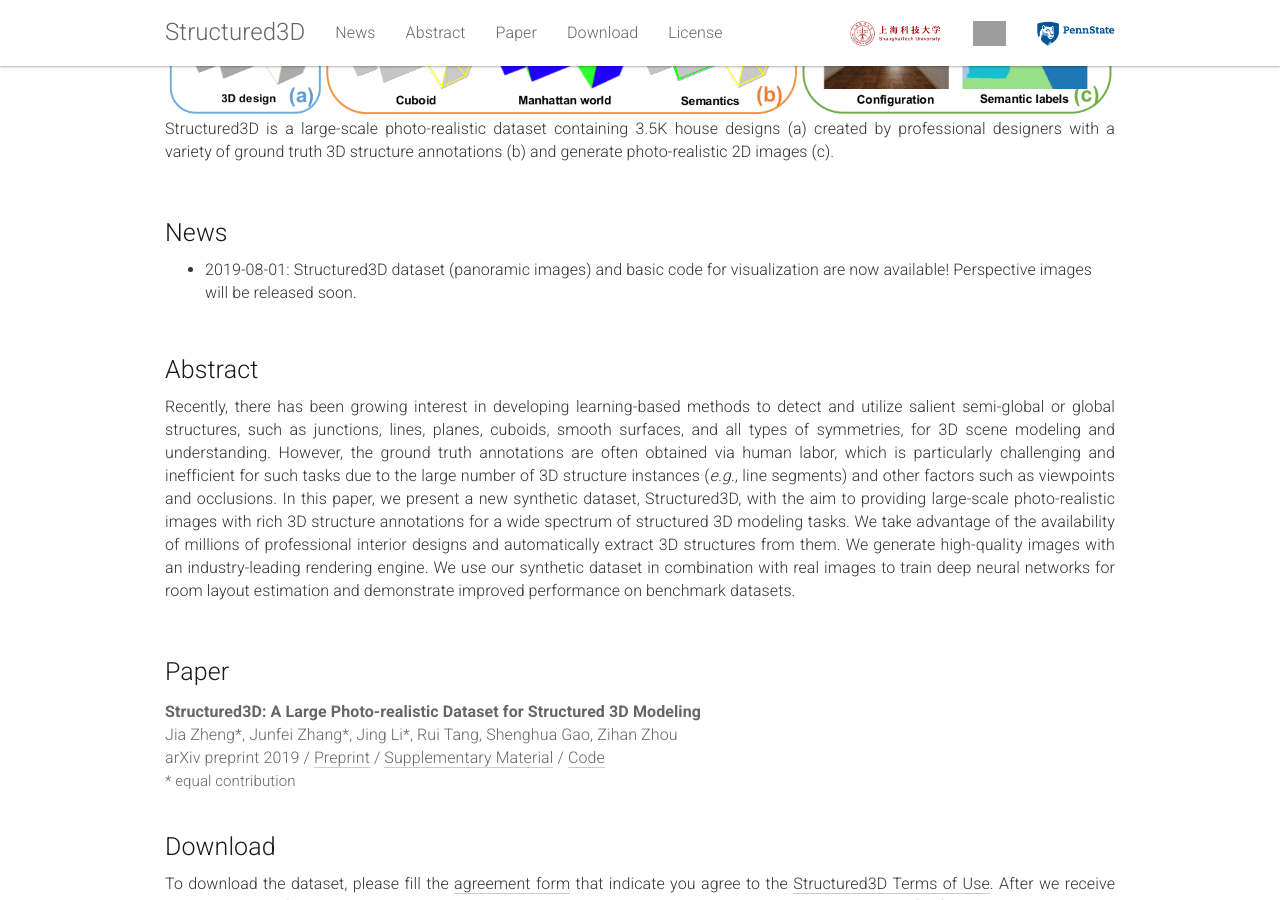
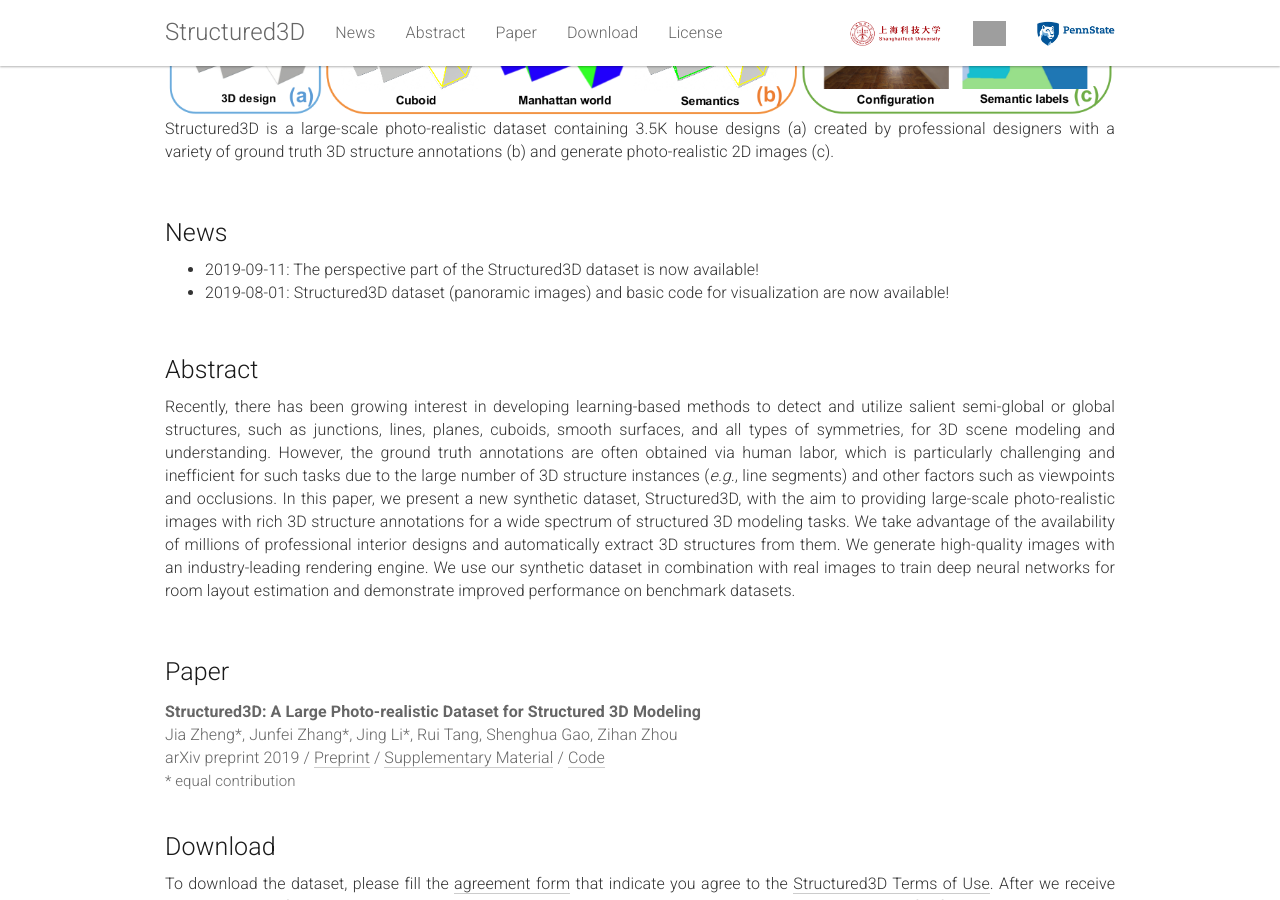
Before and after one commit to bertjiazheng/Structured3D, a Jekyll site: the page built from _pages/home.md, in a window 1280 px wide and 900 px high, scrolled down 323 px. Built offline with Jekyll 4.4.1, drawn with Linux system fonts in a browser that asks for light colours; grey boxes are pictures that could not be loaded.

Commit message:
release perspective part

```diff
--- a/_pages/home.md
+++ b/_pages/home.md
@@ -34,7 +34,8 @@ permalink: /
 <div class="row">
   <div class="col-xs-12">
     <ul>
-      <li>2019-08-01: Structured3D dataset (panoramic images) and basic code for visualization are now available! Perspective images will be released soon.</li>
+      <li>2019-09-11: The perspective part of the Structured3D dataset is now available!</li>
+      <li>2019-08-01: Structured3D dataset (panoramic images) and basic code for visualization are now available!</li>
     </ul>
   </div>
 </div><br>
```
